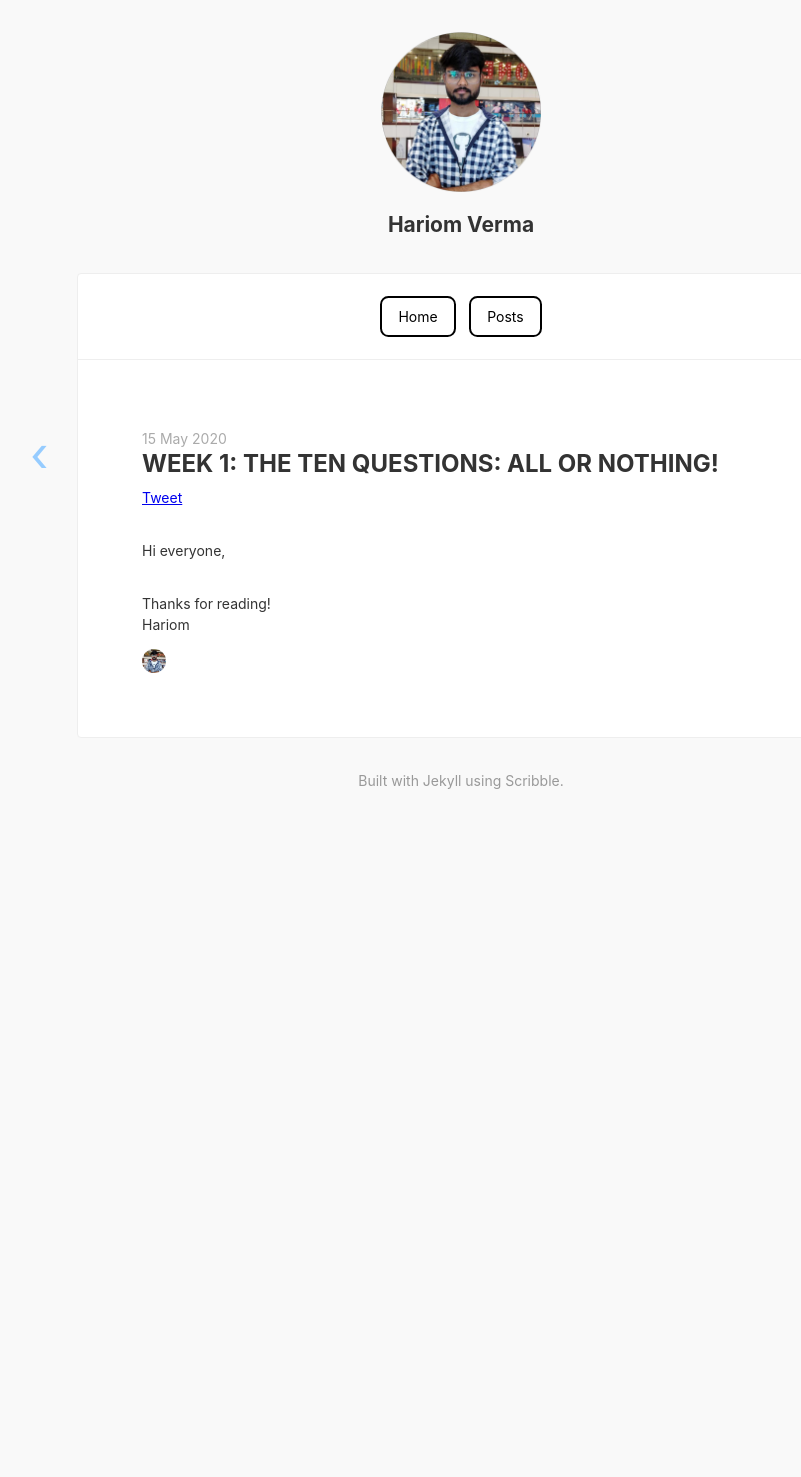
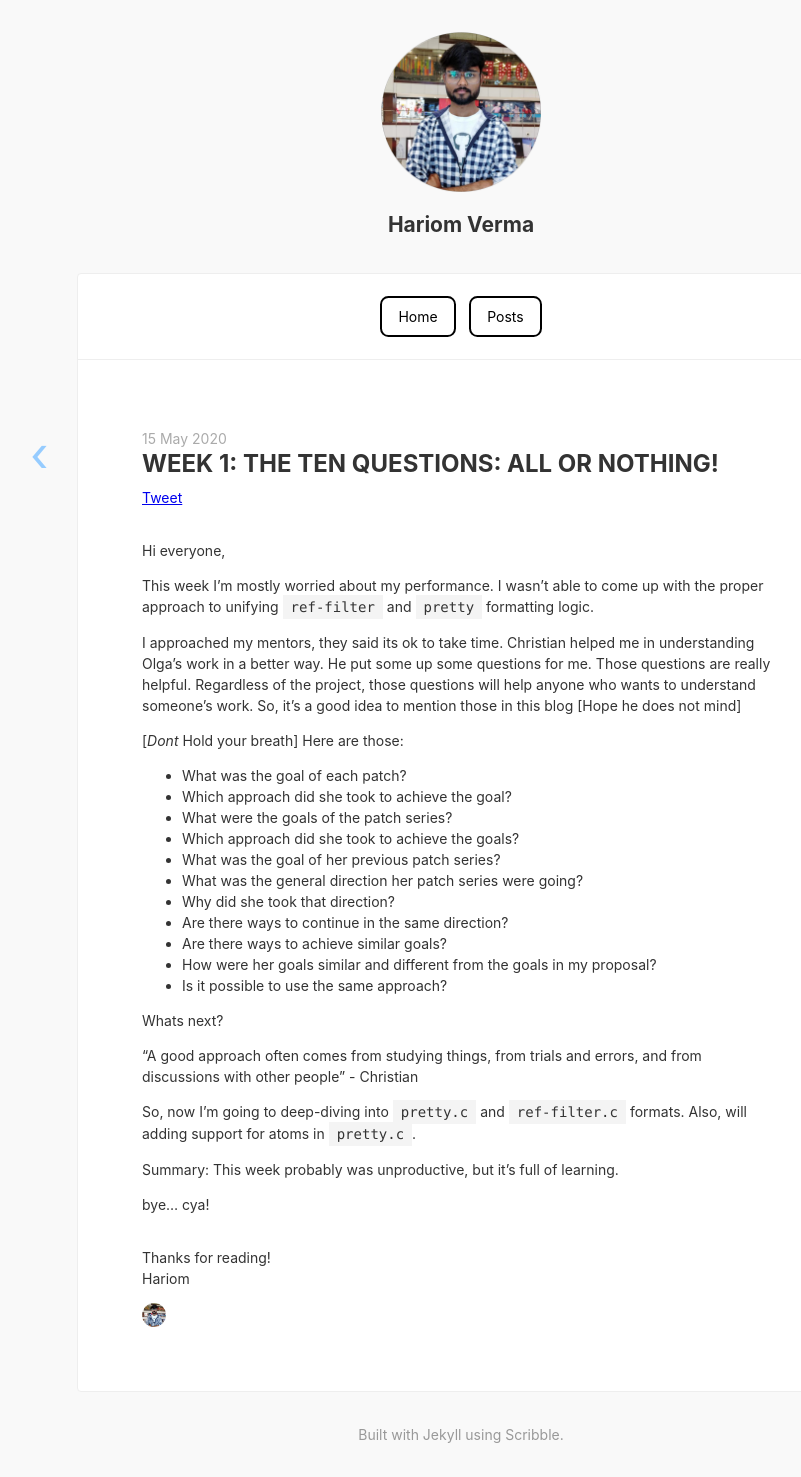
Before and after one commit to harry-hov/blogs, a Jekyll site: the page built from _posts/2020-05-15-week1-the-ten-questions.md, in a window 1280 px wide. Shown: the whole page, without its empty margins (179-980 px from the left). Built offline with Jekyll 4.4.1, drawn with Linux system fonts in a browser that asks for light colours; comment, search, counter and statistics services are not loaded; before the commit the page ends 900 px from its top, so only the background shows below that.

Commit message:
Update 2020-05-15-week1-the-ten-questions.md

```diff
--- a/_posts/2020-05-15-week1-the-ten-questions.md
+++ b/_posts/2020-05-15-week1-the-ten-questions.md
@@ -4,3 +4,37 @@ categories: gsoc
 ---
 
 Hi everyone,
+
+This week I'm mostly worried about my performance. I wasn't able to come up with the proper approach to unifying  `ref-filter` and `pretty` formatting logic.
+
+I approached my mentors, they said its ok to take time. Christian helped me in understanding Olga's work in a better way. He put some up some questions for me. Those questions are really helpful.
+Regardless of the project, those questions will help anyone who wants to understand someone's work.
+So, it's a good idea to mention those in this blog [Hope he does not mind]
+
+[*Dont* Hold your breath] Here are those:
+
+- What was the goal of each patch?
+- Which approach did she took to achieve the goal?
+- What were the goals of the patch series?
+- Which approach did she took to achieve the goals?
+- What was the goal of her previous patch series?
+- What was the general direction her patch series were going?
+- Why did she took that direction?
+- Are there ways to continue in the same direction?
+- Are there ways to achieve similar goals?
+- How were her goals similar and different from the goals in my proposal?
+- Is it possible to use the same approach?
+
+
+
+Whats next?
+
+"A good approach often comes from studying things, from trials and
+errors, and from discussions with other people" -  Christian
+
+So, now I'm going to deep-diving into `pretty.c` and `ref-filter.c` formats.
+Also, will adding support for atoms in `pretty.c`.
+
+Summary: This week probably was unproductive, but it's full of learning.
+
+bye... cya!
```
